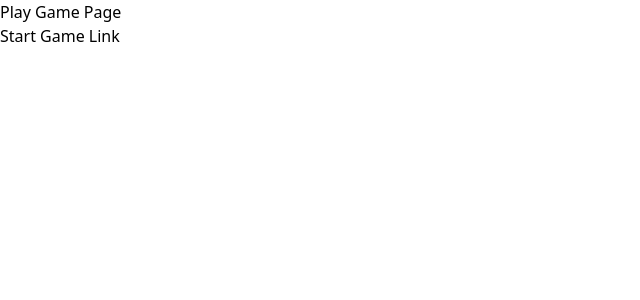
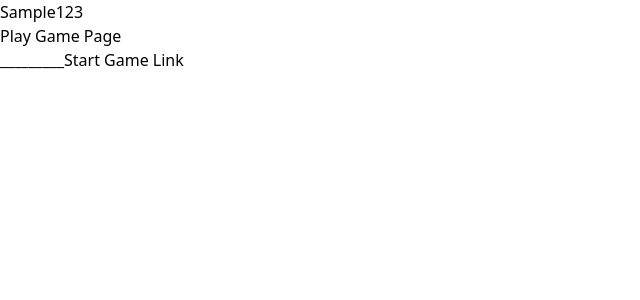
Before and after one commit to prem45sagar/HangmanGame, a React (Vite) app: page /start in a window 1280 px wide. Both pictures are taken after typing "Sample123" into the empty fields and a click on the button "Submit". Shown: the top 300 px of the page, without its empty margins (0-640 px from the left). Built offline with nearby package versions, Linux system fonts and the light colour scheme.

Commit message:
Added Masked Component

```diff
--- /dev/null
+++ b/src/components/MaskedText/MaskedText.jsx
@@ -0,0 +1,19 @@
+import { getMaskedString } from "./MaskingUtility";
+
+function MaskedText({ text, guessedLetters }) {
+    const maskedString = getMaskedString(text, guessedLetters);
+
+    return (
+        <>
+            {maskedString.map((letter, index) => {
+                return (
+                    <span key={index} className="mx-1">
+                        {letter}
+                    </span>
+                )
+            })}
+        </>
+    )
+}
+
+export default MaskedText;
--- /dev/null
+++ b/src/components/MaskedText/MaskingUtility.js
@@ -0,0 +1,23 @@
+/**
+ *
+ * @param {The word which is given as input and is expected to be guessed by the player} originalText
+ * @param {Letter which are guessed by the user already} guessedLetters
+ * Example: originalWord = HUMBLE
+ * guessedLetters = ['H', 'M', 'E']
+ * Return: H _ M _ _ E
+ */
+
+export function getMaskedString(originalWord, guessedLetters) {
+    guessedLetters = guessedLetters.map(letter => letter.toUpperCase()); // ['h', 'M', 'e'] -> ['H', 'M', 'E'] Convert guessed letters to uppercase for case-insensitive comparison
+    const guessedLetterSet = new Set(guessedLetters); // Convert guessed letters array to a Set for efficient lookup
+    const result = originalWord.toUpperCase().split('').map(char => {
+        if(guessedLetterSet.has(char)) {
+            return char;
+        }
+        else {
+            return "_";
+        }
+    }); // ['H', '_', 'M', '_', '_', 'E' ]
+
+    return result; // "H _ M _ _ E"
+}
--- a/src/components/TextInputForm/TextInputFormContainer.jsx
+++ b/src/components/TextInputForm/TextInputFormContainer.jsx
@@ -12,11 +12,7 @@ function TextInputFormContainer() {
     function handleFormSubmit(event) {
         event.preventDefault();
         console.log("Form Submitted", value);
-        if(value){
-            // If we have something in the value, then we want to go the play page
-            navigate('/play', {state: {wordToGuess: value}}); // navigate to play page with state
-        }
-
+        navigate(`/play`, { state: { wordselected: value } }); // Navigate to the /play route with the entered text as a query parameter
     }
 
     function handleTextInputChange(event) {
--- a/src/pages/PlayGame.jsx
+++ b/src/pages/PlayGame.jsx
@@ -1,13 +1,42 @@
-import { Link } from "react-router-dom";
-import TextInputForm from "../components/TextInputForm/TextInputForm";
+import { Link, useSearchParams, useParams, useLocation } from "react-router-dom";
 import { useState } from "react";
+import MaskedText from "../components/MaskedText/MaskedText";
+
+function PlayGame() {
+
+    {/* 1st Method through this we can fetch the query parameters */}
+
+    {/* Using useSearchParams to read query parameters from the URL */}
+    {/*
+        const [searchParams] = useSearchParams();
+        console.log(searchParams.get("text")); // Get the value of the text query parameter
+    */}
 
 
-function PlayGame() {
+    {/* 2nd Method through this we can fetch the path parameters */}
+
+    {/* Using useParams to read path parameters from the URL */}
+    {/*
+        const {text} = useParams();
+        console.log(text); // Get the value of the text path parameter
+    */}
+
+    {/* 3rd Method through this we can fetch the location state parameters */}
+    {/*
+        const { state } = useLocation();
+        console.log(state.text); // Get the value of the text location parameter
+
+    */}
+
+    const { state } = useLocation();
+
     return (
         <div>
+            <h1>{state.wordselected}</h1>
             <h1>Play Game Page</h1>
+            <MaskedText text={state.wordselected} guessedLetters={[]} />
             <Link to="/start" className="text-blue-400">Start Game Link</Link>
+
 
         </div>
 
```
